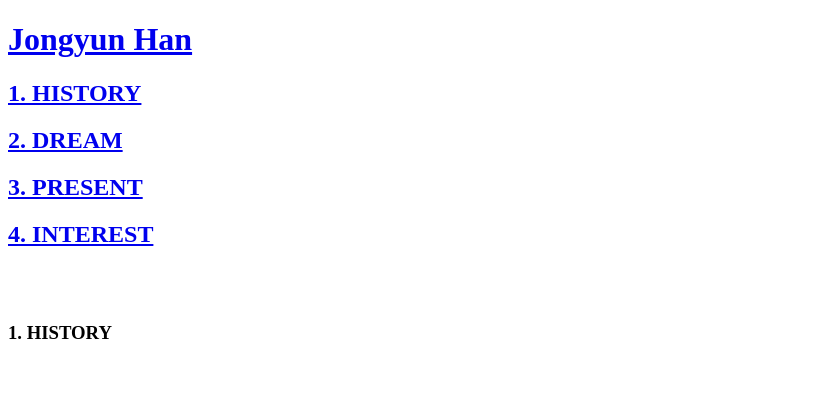
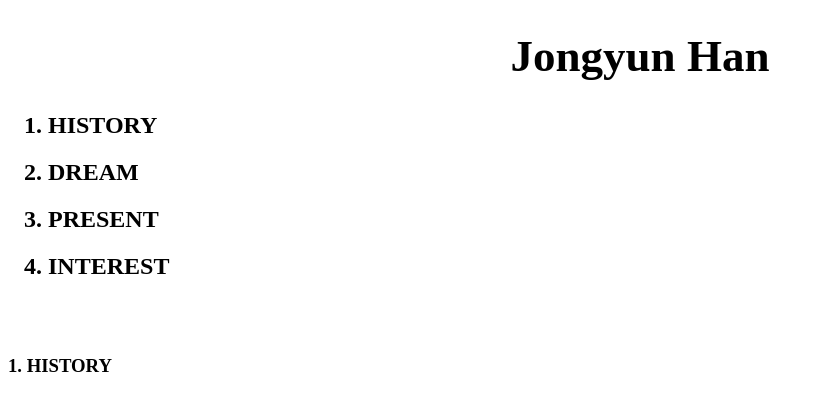
Before and after one commit to JumpforHope/web1, a plain HTML site: page my1.html in a window 1280 px wide. Shown: the whole page, without its empty margins (0-824 px from the left). Drawn offline with Linux system fonts and the light colour scheme.

Commit message:
myfile fix1

```diff
--- a/my1.html
+++ b/my1.html
@@ -4,12 +4,24 @@
   <title>About Me</title>
   <meta charset = "utf-8">
 </head>
+<style>
+a{
+  text-decoration:none;
+  color:black;
+}
+h1{
+  text-align:center;
+  font-size:45px;
+}
+</style>
 <body>
   <strong><h1><a href = "myindex.html">Jongyun Han</a></h1></strong>
-  <h2><a href = "my1.html">1. HISTORY</a></h2>
-  <h2><a href = "my2.html">2. DREAM</a></h2>
-  <h2><a href = "my3.html">3. PRESENT</a></h2>
-  <h2><a href = "my4.html">4. INTEREST</a></h2>
+  <ol>
+  <h2><li><a href = "my1.html">HISTORY</li></a></h2>
+  <h2><li><a href = "my2.html">DREAM</li></a></h2>
+  <h2><li><a href = "my3.html">PRESENT</li></a></h2>
+  <h2><li><a href = "my4.html">INTEREST</li></a></h2>
+  </ol>
   <br><br>
   <h3>1. HISTORY</h3>
 </body>
```
Also changed, not shown: my2.html (+16 -4 lines), my3.html (+16 -4 lines), my4.html (+16 -4 lines), myindex.html (+16 -4 lines).
